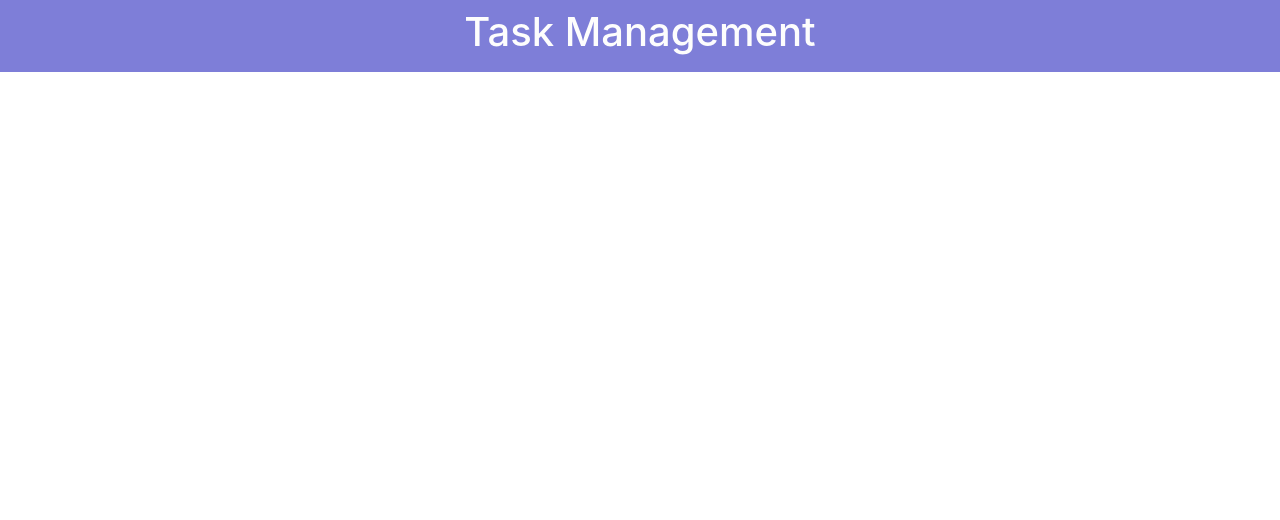
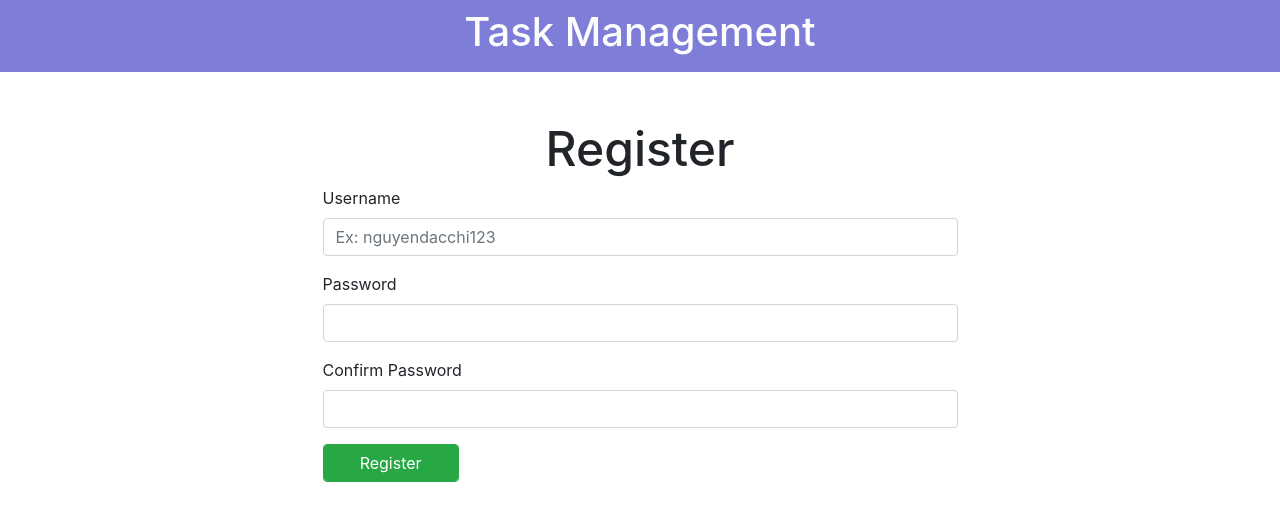
Before and after one commit to chinguyen98/task-management-gui, a React (Create React App) app: page /register in a window 1280 px wide. Shown: the top 520 px of the page. Built offline with nearby package versions, Linux system fonts and the light colour scheme.

Commit message:
register form gui

```diff
--- a/src/App.js
+++ b/src/App.js
@@ -2,6 +2,8 @@ import React from 'react';
 import { BrowserRouter, Switch, Route } from 'react-router-dom';
 import Header from './components/Header';
 import HomePage from './pages/home';
+import RegisterPage from './pages/register';
+import LoginPage from './pages/login';
 
 function App() {
   return (
@@ -9,9 +11,9 @@ function App() {
       <BrowserRouter>
         <Header />
         <Switch>
-          <Route exact path='/' component={HomePage}>
-
-          </Route>
+          <Route exact path='/' component={HomePage} />
+          <Route exact path='/register' component={RegisterPage} />
+          <Route exact path='/login' component={LoginPage} />
         </Switch>
       </BrowserRouter>
     </div>
--- a/src/pages/home/index.jsx
+++ b/src/pages/home/index.jsx
@@ -1,6 +1,7 @@
 import React from 'react';
 import { Container } from 'reactstrap';
 import './homepage.scss';
+import { NavLink } from 'react-router-dom';
 
 HomePage.propTypes = {}
 
@@ -11,8 +12,8 @@ function HomePage() {
         <h3>Welcome!</h3>
         <p>U must login firstly before use website</p>
         <div className='homepage__btn-container'>
-          <button className='btn btn-success mr-1'>Login</button>
-          <button className='btn btn-primary ml-1'>Register</button>
+          <NavLink exact to='/login' className='btn btn-primary mr-1'>Login</NavLink>
+          <NavLink exact to='/register' className='btn btn-success ml-1'>Register</NavLink>
         </div>
       </Container>
     </div>
--- a/src/pages/login/index.jsx
+++ b/src/pages/login/index.jsx
@@ -1,13 +1,9 @@
-import React, { useState } from 'react';
+import React from 'react';
 import LoginForm from '../../components/LoginForm';
 
 LoginPage.propTypes = {}
 
 function LoginPage() {
-  const [userEmail, setUserEmail] = useState('');
-  const [userPassword, setUserPassword] = useState('');
-  const [loading, setLoading] = useState(false);
-
   return (
     <div className='Login'>
       <h1>Login Page</h1>
--- /dev/null
+++ b/src/pages/register/index.jsx
@@ -0,0 +1,40 @@
+import React from 'react';
+import { Container, FormGroup, Form, Label, Input, Row, Col } from 'reactstrap';
+import './registerPage.scss';
+
+RegisterPage.propTypes = {};
+
+function RegisterPage() {
+  return (
+    <Container className='registerPage mt-5'>
+      <h3>Register</h3>
+      <Row className='justify-content-center'>
+        <Col sm={10} md={7}>
+          <Form>
+            <FormGroup>
+              <Label for='username'>Username</Label>
+              <Input type='text' name='username' id='username' placeholder='Ex: nguyendacchi123' />
+            </FormGroup>
+            <FormGroup>
+              <Label for='password'>Password</Label>
+              <Input type='password' name='password' id='password' />
+            </FormGroup>
+            <FormGroup>
+              <Label for='confirmPassword'>Confirm Password</Label>
+              <Input type='password' name='confirmPassword' id='confirmPassword' />
+            </FormGroup>
+            <Row>
+              <Col xl={3} md={4} xs={4}>
+                <FormGroup>
+                  <Input className='btn btn-success' type='submit' value='Register' />
+                </FormGroup>
+              </Col>
+            </Row>
+          </Form>
+        </Col>
+      </Row>
+    </Container>
+  )
+}
+
+export default RegisterPage;
--- /dev/null
+++ b/src/pages/register/registerPage.scss
@@ -0,0 +1,76 @@
+.registerPage{
+  h3{
+    font-size: 3rem;
+    text-align: center;
+  }
+}
+
+/*
+  ##Device = Desktops
+  ##Screen = 1281px to higher resolution desktops
+*/
+
+@media (min-width: 1281px) {
+  .registerPage{
+    h3{
+      font-size: 3rem;
+    }
+  }
+}
+
+/*
+  ##Device = Laptops, Desktops
+  ##Screen = B/w 1025px to 1280px
+*/
+
+@media (min-width: 1025px) and (max-width: 1280px) {
+
+}
+
+/*
+  ##Device = Tablets, Ipads (portrait)
+  ##Screen = B/w 768px to 1024px
+*/
+
+@media (min-width: 768px) and (max-width: 1024px) {
+  .registerPage{
+    h3{
+      font-size: 2rem;
+    }
+  }
+}
+
+/*
+  ##Device = Tablets, Ipads (landscape)
+  ##Screen = B/w 768px to 1024px
+*/
+
+@media (min-width: 768px) and (max-width: 1024px) and (orientation: landscape) {
+
+}
+
+/*
+  ##Device = Low Resolution Tablets, Mobiles (Landscape)
+  ##Screen = B/w 481px to 767px
+*/
+
+@media (min-width: 481px) and (max-width: 767px) {
+  .registerPage{
+    h3{
+      font-size: 2rem;
+    }
+  }
+}
+
+/*
+  ##Device = Most of the Smartphones Mobiles (Portrait)
+  ##Screen = B/w 320px to 479px
+*/
+
+@media (min-width: 320px) and (max-width: 480px) {
+  .registerPage{
+    h3{
+      font-size: 2rem;
+    }
+  }
+}
```
